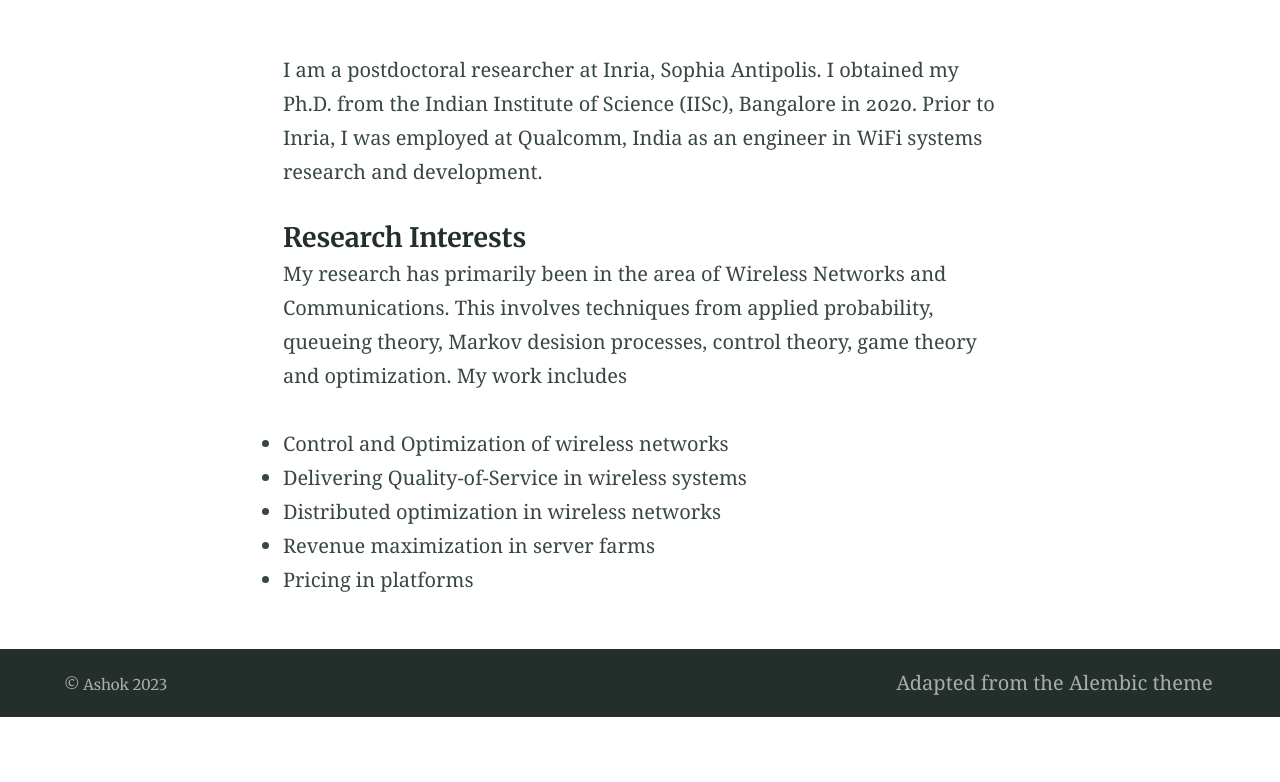
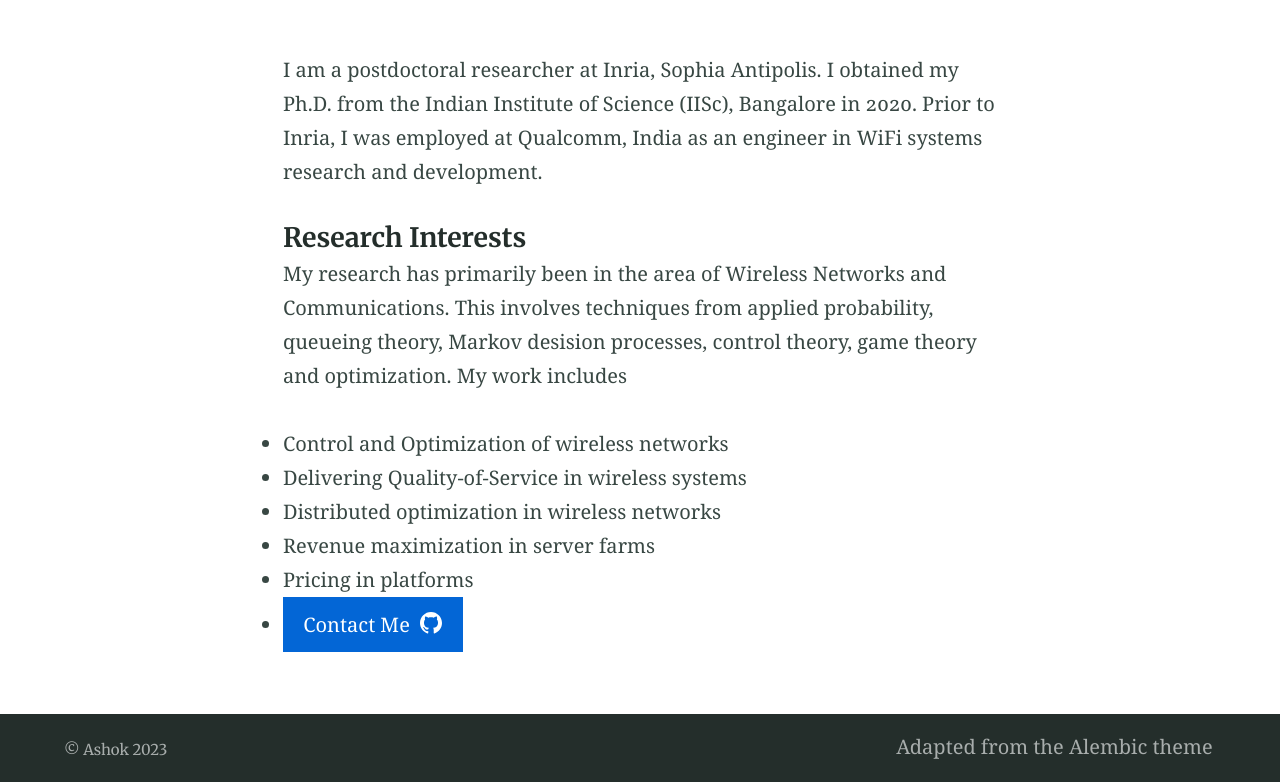
Before and after one commit to ashokkri/ashokkri.github.io, a Jekyll site: the page built from index.md, in a window 1280 px wide. Shown: the part 408-1190 px from the top of the page. Built offline with Jekyll 4.4.1, drawn with Linux system fonts in a browser that asks for light colours; before the commit the page ends 1125 px from its top, so only the background shows below that.

Commit message:
Update index.md

```diff
--- a/index.md
+++ b/index.md
@@ -19,3 +19,5 @@ I am a postdoctoral researcher at Inria, Sophia Antipolis. I obtained my Ph.D. f
 - Distributed optimization in wireless networks
 - Revenue maximization in server farms
 - Pricing in platforms
+
+- {% include button.html text="Contact Me" icon="github" link="https://github.com/daviddarnes/alembic" color="#0366d6" %}
```
